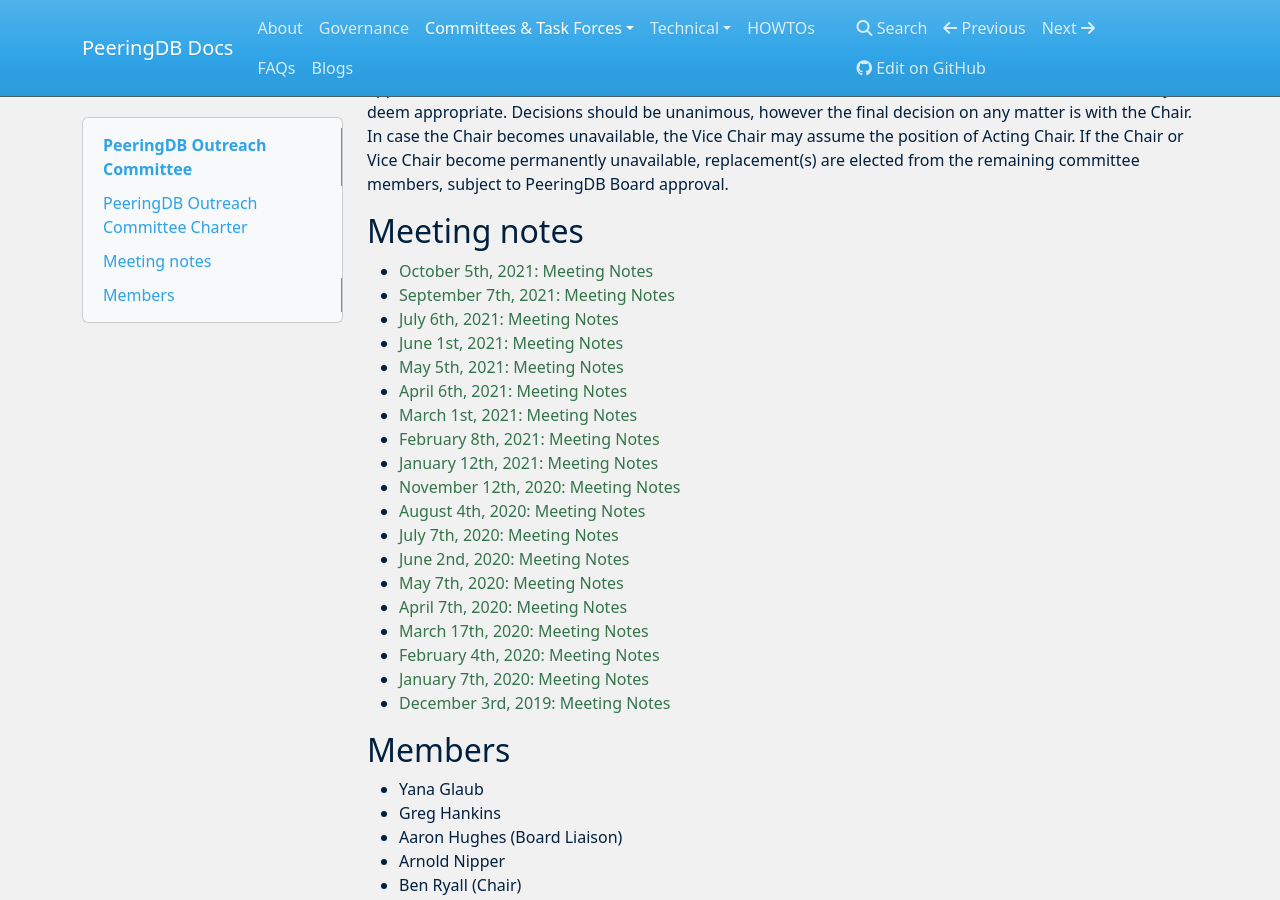
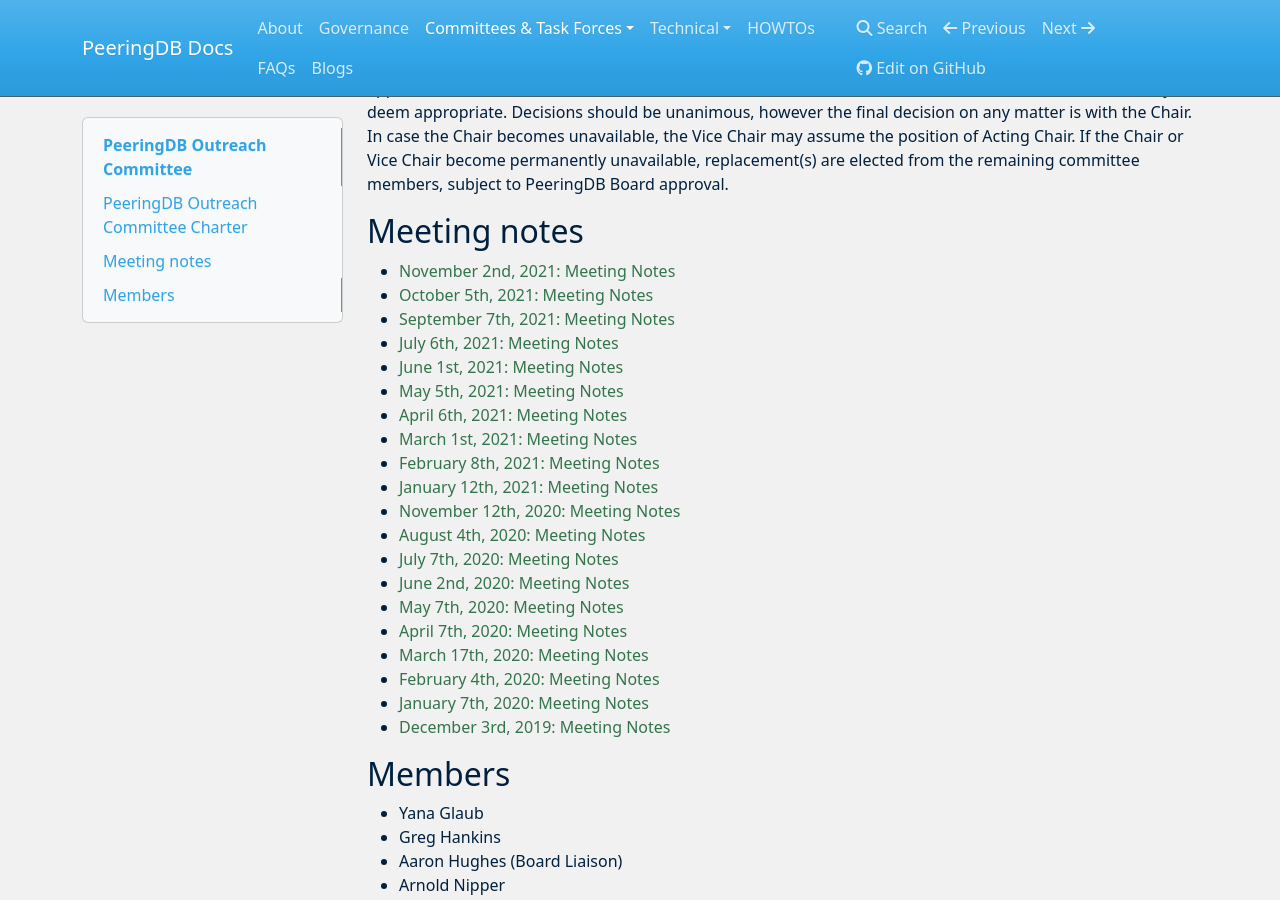
Before and after one commit to peeringdb/docs, an MkDocs documentation site: the page built from docs/committee/outreach/index.md, in a window 1280 px wide and 900 px high, scrolled down 1272 px. Built offline with MkDocs 1.6.1, drawn with Linux system fonts in a browser that asks for light colours; nearby versions of some CDN libraries.

Commit message:
Added OC 2021-11-02 meeting notes.

```diff
--- a/docs/committee/outreach/index.md
+++ b/docs/committee/outreach/index.md
@@ -7,6 +7,7 @@
 
 ## Meeting notes
 
+- [November 2nd, 2021: Meeting Notes](notes/2021-11-02_Outreach_Committee_Notes.pdf)
 - [October 5th, 2021: Meeting Notes](notes/2021-10-05_Outreach_Committee_Notes.pdf)
 - [September 7th, 2021: Meeting Notes](notes/2021-09-07_Outreach_Committee_Notes.pdf)
 - [July 6th, 2021: Meeting Notes](notes/2021-07-06_Outreach_Committee_Notes.pdf)
```
Also changed, not shown: 1 other file.
